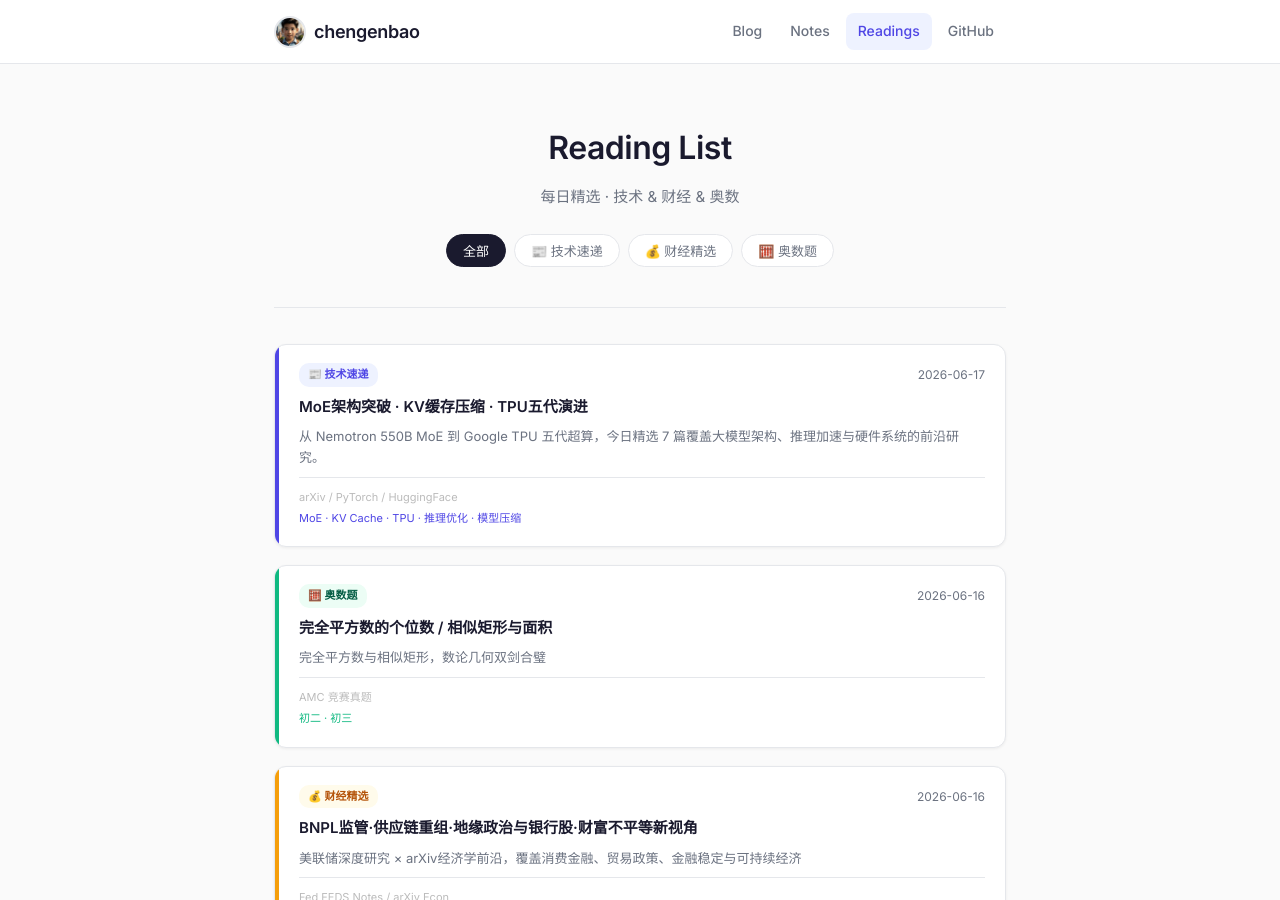
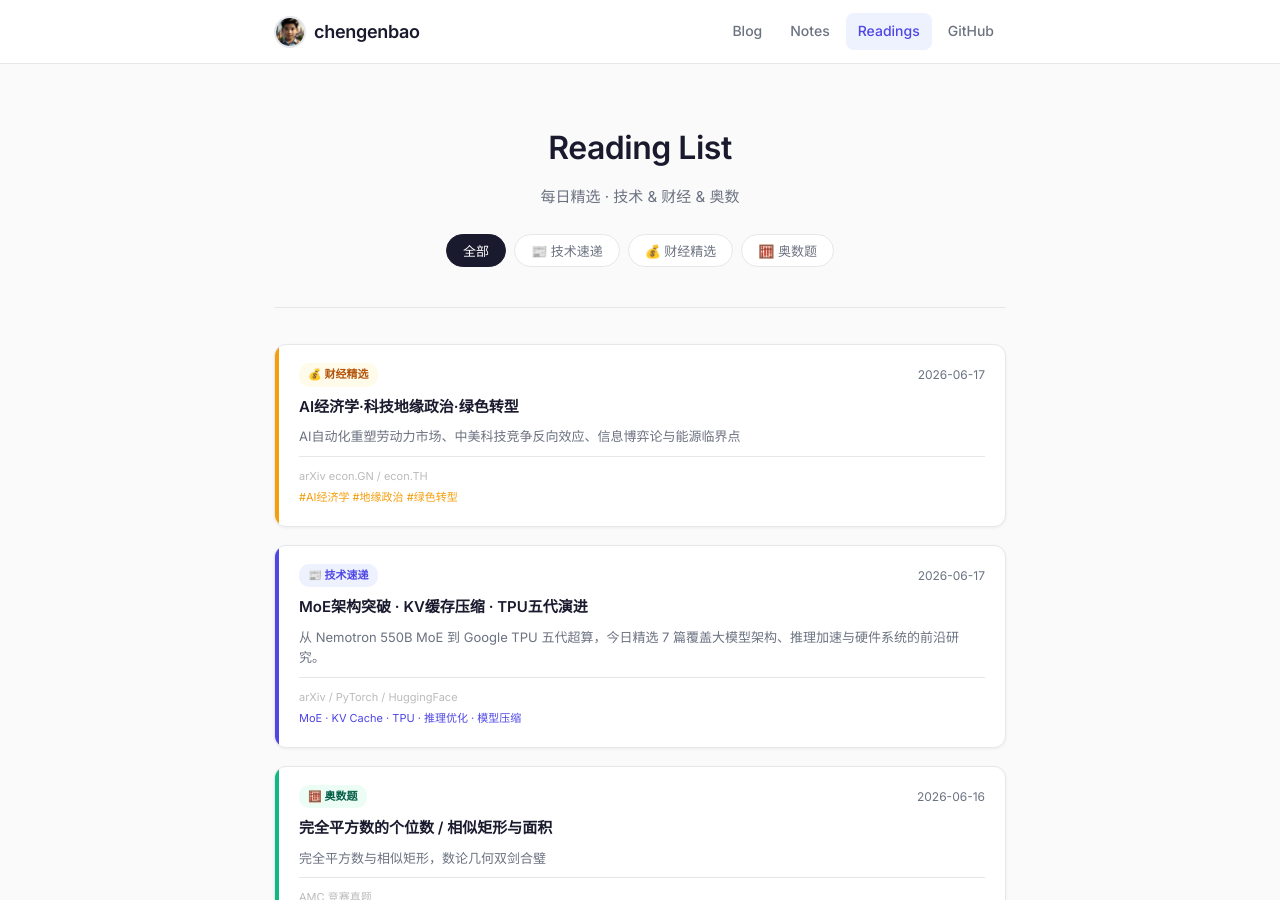
Before and after one commit to chengenbao/chengenbao.github.io, a Jekyll site: the page built from reading-list/index.md, in a window 1280 px wide and 900 px high. Built offline with Jekyll 4.4.1, drawn with Linux system fonts in a browser that asks for light colours.

Commit message:
add finance card 2026-06-17

```diff
--- a/reading-list/index.md
+++ b/reading-list/index.md
@@ -18,6 +18,21 @@
   </div>
 
   <div class="rl-grid">
+<a class="rl-card finance" href="/reading-list/2026-06-17-finance-daily/">
+  <div class="rl-accent"></div>
+  <div class="rl-body">
+    <div class="rl-top">
+      <span class="rl-badge finance">💰 财经精选</span>
+      <time>2026-06-17</time>
+    </div>
+    <h2>AI经济学·科技地缘政治·绿色转型</h2>
+    <p>AI自动化重塑劳动力市场、中美科技竞争反向效应、信息博弈论与能源临界点</p>
+    <div class="rl-meta">
+      <span class="rl-source">arXiv econ.GN / econ.TH</span>
+      <span class="rl-tags">#AI经济学 #地缘政治 #绿色转型</span>
+    </div>
+  </div>
+</a>
 <a class="rl-card tech" href="/reading-list/2026-06-17-tech-daily/">
   <div class="rl-accent"></div>
   <div class="rl-body">
```
